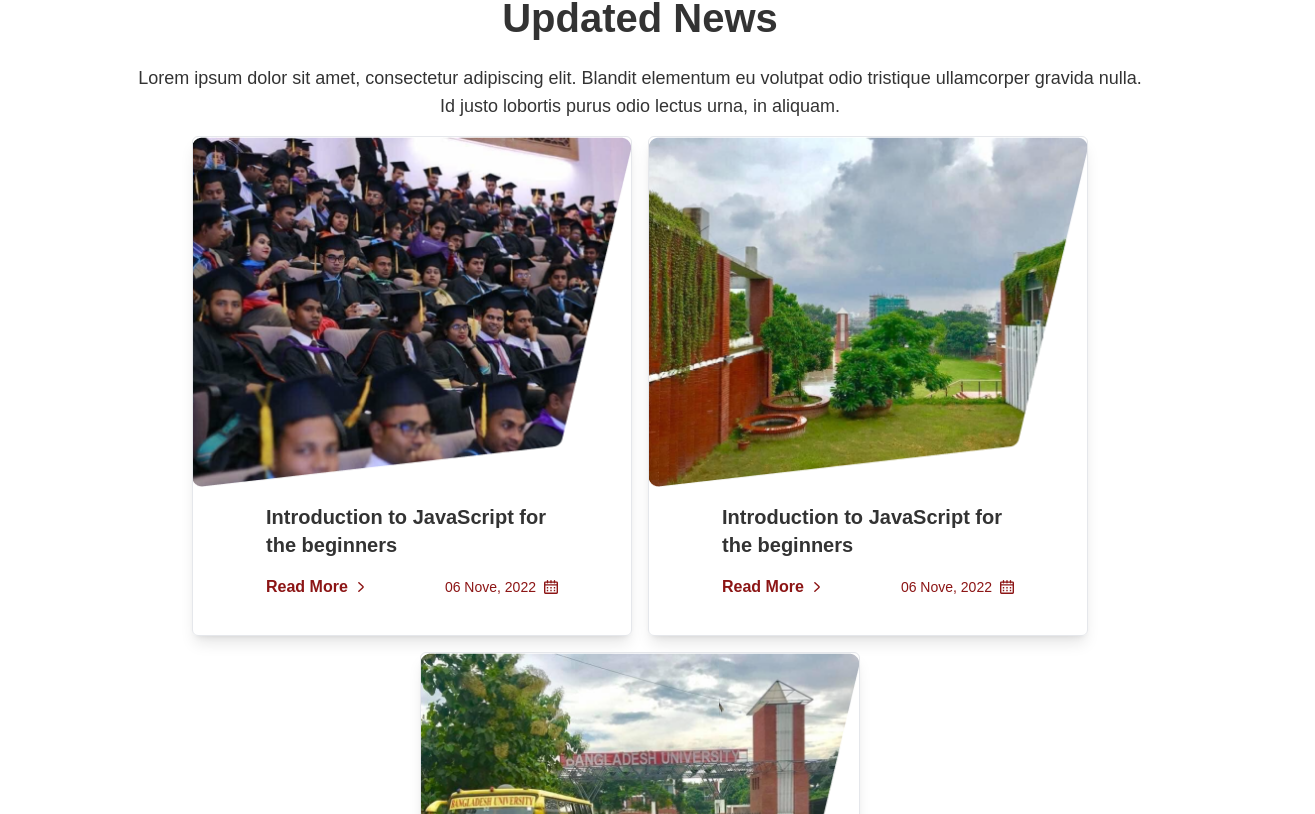
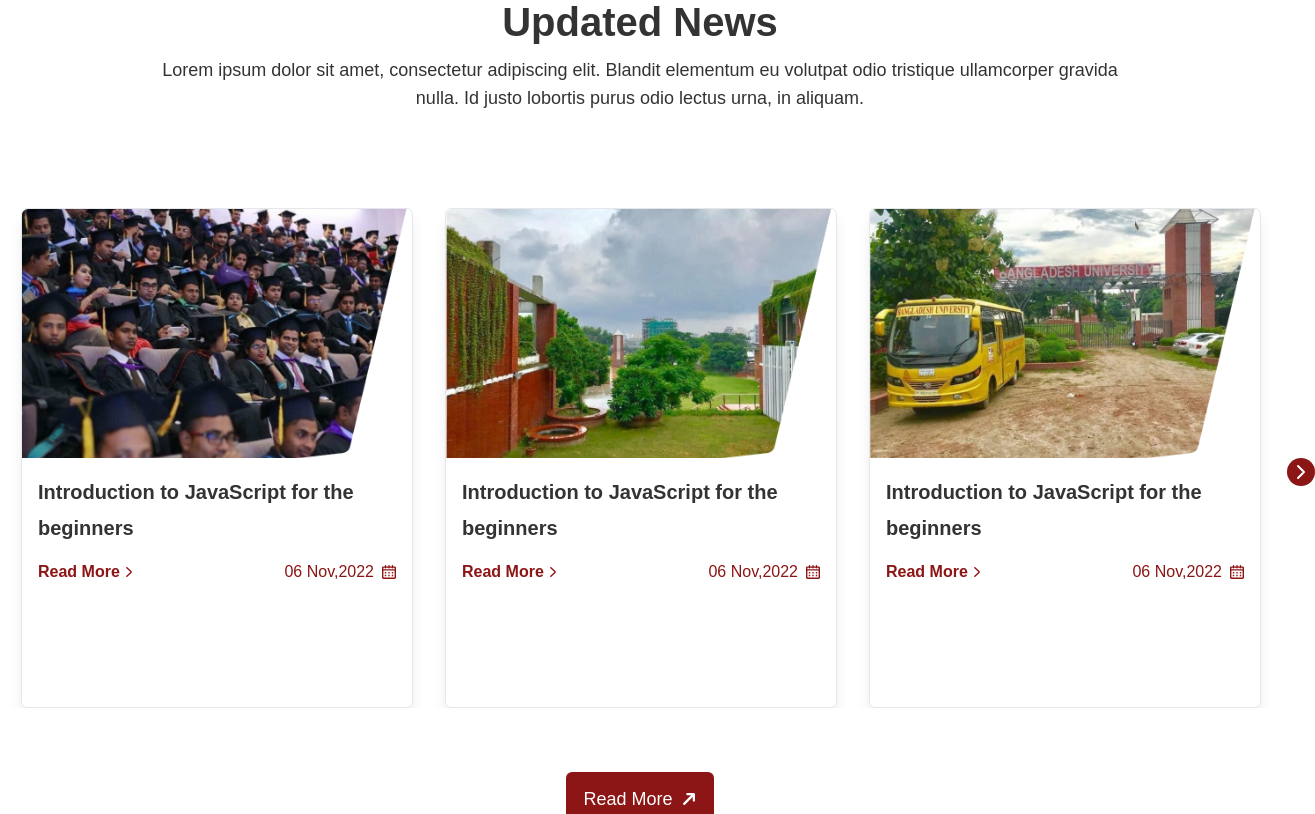
Before and after one commit to itzJunaedRayhan/Bangladesh-University-Front-End, a Next.js app: page / in a window 1280 px wide. Shown: the part 1086-1900 px from the top of the page, 1315 px wide, since content can reach past the window. Built offline with nearby package versions, Linux system fonts and the light colour scheme.

Commit message:
[DONE] UpdatedNews

```diff
--- a/package.json
+++ b/package.json
@@ -10,9 +10,12 @@
     "prepare": "husky"
   },
   "dependencies": {
+    "@types/react-slick": "^0.23.13",
     "next": "15.0.1",
     "react": "19.0.0-rc-69d4b800-20241021",
-    "react-dom": "19.0.0-rc-69d4b800-20241021"
+    "react-dom": "19.0.0-rc-69d4b800-20241021",
+    "react-slick": "^0.30.2",
+    "slick-carousel": "^1.8.1"
   },
   "devDependencies": {
     "@types/node": "^20",
--- a/src/components/button/Button.tsx
+++ b/src/components/button/Button.tsx
@@ -2,10 +2,13 @@
 
 export default function Button() {
   return (
-    <Link href='#' className=' group text-lg py-3 px-4 rounded-md flex items-center justify-center bg-main text-white'>
+    <Link
+      href='#'
+      className='group text-lg py-3 px-4 xs:py-2 xs:text-sm xs:px-2 md:py-3 md:px-3 md:text-lg xl:px-4 xl:py-3 rounded-md flex items-center justify-center bg-main text-white border border-transparent transition duration-300 ease-in-out hover:bg-white hover:text-main hover:border-main'
+    >
       Read More
       <svg
-        className='w-4 h-4 text-white ml-2'
+        className='w-4 h-4 xs:w-2.5 xs:2.5 md:w-3 md:h-3 xl:w-4 xl:h-4 -rotate-45 text-white ml-2 transition duration-300 ease-in-out group-hover:text-main'
         aria-hidden='true'
         xmlns='http://www.w3.org/2000/svg'
         fill='none'
@@ -13,9 +16,9 @@
       >
         <path
           stroke='currentColor'
-          stroke-linecap='round'
-          stroke-linejoin='round'
-          stroke-width='2'
+          strokeLinecap='round'
+          strokeLinejoin='round'
+          strokeWidth='2'
           d='M1 5h12m0 0L9 1m4 4L9 9'
         />
       </svg>
--- a/src/components/navbar/Navbar.tsx
+++ b/src/components/navbar/Navbar.tsx
@@ -3,7 +3,7 @@
 import DesktopNavBar from './desktop/DesktopNavbar'
 import MobileDrawer from './mobile/MobileDrawer'
 import MobileNavBar from './mobile/MobileNavBar'
-import styles from './NavBar.module.css'
+import styles from './Navbar.module.css'
 
 const NavBar = () => (
   <nav className={styles.navbar}>
--- a/src/components/updated-news/UpdateNewsCard.tsx
+++ b/src/components/updated-news/UpdateNewsCard.tsx
@@ -1,67 +1,65 @@
-import Image from 'next/image';
-import Link from 'next/link';
-import { CarouselData } from './updatedNewsData';
+import Image from 'next/image'
+import Link from 'next/link'
+import {CarouselCardProps} from './UpdatedNewsDataInterface'
 
-export default function CarouselCard() {
+export default function CarouselCard({data, index}: CarouselCardProps) {
   return (
-    <div className="flex flex-wrap justify-center gap-4">
-      {CarouselData.map((data, index) => (
+    <div className='flex flex-wrap justify-center gap-5 lg:mx-4 xs:mx-1 sm:mx-2 xs:gap-2'>
       <div
+        className='max-w-[440px] xl:h-[500px] flex xs:flex-col xs:items-center shadow-lg rounded-md border xs:h-auto xs:w-[95%] sm:w-full lg:h-[350px]'
         key={index}
-          className="w-[440px] h-[500px] flex flex-col items-center shadow-lg rounded-md border"
       >
         <Image
-            className="w-full h-[350px] object-cover rounded-t-md"
+          className='w-full h-[60%] object-cover rounded-t-md sm:h-1/2'
           src={data.imageURL}
           width={400}
           height={350}
           alt={data.title}
         />
-          <div className="w-4/6">
-            <h3 className="py-4 font-bold text-xl text-darkTwo">
+        <div className='w-4/6 xs:w-full xs:px-2 lg:px-4'>
+          <h3 className='py-4 font-bold text-xl text-darkTwo xs:text-xs xs:text-left sm:text-lg sm:leading-6 md:text-lg lg:text-xl lg:leading-9'>
             {data.title}
           </h3>
-            <div className="flex justify-between">
+          <div className='flex xs:flex-col sm:flex-row items-center justify-between'>
             <Link
               href={data.link}
-                className="text-main text-[16px] font-bold flex items-center"
+              className='text-main text-[16px] font-bold flex text-nowrap items-center xs:text-xs sm:text-sm lg:text-[16px]'
             >
               {data.ButtonText}
               <svg
-                  className="w-2.5 h-2.5 ml-2 text-main"
-                  aria-hidden="true"
-                  xmlns="http://www.w3.org/2000/svg"
-                  fill="none"
-                  viewBox="0 0 8 14"
+                className='w-2.5 h-2.5 ml-2 text-main xs:ml-1 sm:hidden md:block'
+                aria-hidden='true'
+                xmlns='http://www.w3.org/2000/svg'
+                fill='none'
+                viewBox='0 0 8 14'
               >
                 <path
-                    stroke="currentColor"
-                    strokeLinecap="round"
-                    strokeLinejoin="round"
-                    strokeWidth="2"
-                    d="m1 13 5.7-5.326a.909.909 0 0 0 0-1.348L1 1"
+                  stroke='currentColor'
+                  strokeLinecap='round'
+                  strokeLinejoin='round'
+                  strokeWidth='2'
+                  d='m1 13 5.7-5.326a.909.909 0 0 0 0-1.348L1 1'
                 />
               </svg>
             </Link>
-              <span className="flex items-center text-sm text-main">
+            <span className='flex text-nowrap items-center text-sm text-main xs:text-xs xs:mt-1 xs:mb-4 sm:text-sm sm:mt-0 sm:mb-0 lg:text-[16px]'>
               {data.date}
               <svg
-                  className="w-3.5 h-3.5 ml-2 text-main"
-                  aria-hidden="true"
-                  xmlns="http://www.w3.org/2000/svg"
-                  fill="none"
-                  viewBox="0 0 20 20"
+                className='w-3.5 h-3.5 ml-2 text-main sm:hidden md:block'
+                aria-hidden='true'
+                xmlns='http://www.w3.org/2000/svg'
+                fill='none'
+                viewBox='0 0 20 20'
               >
                 <path
-                    fill="currentColor"
-                    d="M6 1a1 1 0 0 0-2 0h2ZM4 4a1 1 0 0 0 2 0H4Zm7-3a1 1 0 1 0-2 0h2ZM9 4a1 1 0 1 0 2 0H9Zm7-3a1 1 0 1 0-2 0h2Zm-2 3a1 1 0 1 0 2 0h-2ZM1 6a1 1 0 0 0 0 2V6Zm18 2a1 1 0 1 0 0-2v2ZM5 11v-1H4v1h1Zm0 .01H4v1h1v-1Zm.01 0v1h1v-1h-1Zm0-.01h1v-1h-1v1ZM10 11v-1H9v1h1Zm0 .01H9v1h1v-1Zm.01 0v1h1v-1h-1Zm0-.01h1v-1h-1v1ZM10 15v-1H9v1h1Zm0 .01H9v1h1v-1Zm.01 0v1h1v-1h-1Zm0-.01h1v-1h-1v1ZM15 15v-1h-1v1h1Zm0 .01h-1v1h1v-1Zm.01 0v1h1v-1h-1Zm0-.01h1v-1h-1v1ZM15 11v-1h-1v1h1Zm0 .01h-1v1h1v-1Zm.01 0v1h1v-1h-1Zm0-.01h1v-1h-1v1ZM5 15v-1H4v1h1Zm0 .01H4v1h1v-1Zm.01 0v1h1v-1h-1Zm0-.01h1v-1h-1v1ZM2 4h16V2H2v2Zm16 0h2a2 2 0 0 0-2-2v2Zm0 0v14h2V4h-2Zm0 14v2a2 2 0 0 0 2-2h-2Zm0 0H2v2h16v-2ZM2 18H0a2 2 0 0 0 2 2v-2Zm0 0V4H0v14h2ZM2 4V2a2 2 0 0 0-2 2h2Zm2-3v3h2V1H4Zm5 0v3h2V1H9Zm5 0v3h2V1h-2ZM1 8h18V6H1v2Zm3 3v.01h2V11H4Zm1 1.01h.01v-2H5v2Zm1.01-1V11h-2v.01h2Zm-1-1.01H5v2h.01v-2ZM9 11v.01h2V11H9Zm1 1.01h.01v-2H10v2Zm1.01-1V11h-2v.01h2Zm-1-1.01H10v2h.01v-2ZM9 15v.01h2V15H9Zm1 1.01h.01v-2H10v2Zm1.01-1V15h-2v.01h2Zm-1-1.01H10v2h.01v-2ZM14 15v.01h2V15h-2Zm1 1.01h.01v-2H15v2Zm1.01-1V15h-2v.01h2Zm-1-1.01H15v2h.01v-2ZM14 11v.01h2V11h-2Zm1 1.01h.01v-2H15v2Zm1.01-1V11h-2v.01h2Zm-1-1.01H15v2h.01v-2ZM4 15v.01h2V15H4Zm1 1.01h.01v-2H5v2Zm1.01-1V15h-2v.01h2Zm-1-1.01H5v2h.01v-2Z"
+                  fill='currentColor'
+                  d='M6 1a1 1 0 0 0-2 0h2ZM4 4a1 1 0 0 0 2 0H4Zm7-3a1 1 0 1 0-2 0h2ZM9 4a1 1 0 1 0 2 0H9Zm7-3a1 1 0 1 0-2 0h2Zm-2 3a1 1 0 1 0 2 0h-2ZM1 6a1 1 0 0 0 0 2V6Zm18 2a1 1 0 1 0 0-2v2ZM5 11v-1H4v1h1Zm0 .01H4v1h1v-1Zm.01 0v1h1v-1h-1Zm0-.01h1v-1h-1v1ZM10 11v-1H9v1h1Zm0 .01H9v1h1v-1Zm.01 0v1h1v-1h-1Zm0-.01h1v-1h-1v1ZM10 15v-1H9v1h1Zm0 .01H9v1h1v-1Zm.01 0v1h1v-1h-1Zm0-.01h1v-1h-1v1ZM15 15v-1h-1v1h1Zm0 .01h-1v1h1v-1Zm.01 0v1h1v-1h-1Zm0-.01h1v-1h-1v1ZM15 11v-1h-1v1h1Zm0 .01h-1v1h1v-1Zm.01 0v1h1v-1h-1Zm0-.01h1v-1h-1v1ZM5 15v-1H4v1h1Zm0 .01H4v1h1v-1Zm.01 0v1h1v-1h-1Zm0-.01h1v-1h-1v1ZM2 4h16V2H2v2Zm16 0h2a2 2 0 0 0-2-2v2Zm0 0v14h2V4h-2Zm0 14v2a2 2 0 0 0 2-2h-2Zm0 0H2v2h16v-2ZM2 18H0a2 2 0 0 0 2 2v-2Zm0 0V4H0v14h2ZM2 4V2a2 2 0 0 0-2 2h2Zm2-3v3h2V1H4Zm5 0v3h2V1H9Zm5 0v3h2V1h-2ZM1 8h18V6H1v2Zm3 3v.01h2V11H4Zm1 1.01h.01v-2H5v2Zm1.01-1V11h-2v.01h2Zm-1-1.01H5v2h.01v-2ZM9 11v.01h2V11H9Zm1 1.01h.01v-2H10v2Zm1.01-1V11h-2v.01h2Zm-1-1.01H10v2h.01v-2ZM9 15v.01h2V15H9Zm1 1.01h.01v-2H10v2Zm1.01-1V15h-2v.01h2Zm-1-1.01H10v2h.01v-2ZM14 15v.01h2V15h-2Zm1 1.01h.01v-2H15v2Zm1.01-1V15h-2v.01h2Zm-1-1.01H15v2h.01v-2ZM14 11v.01h2V11h-2Zm1 1.01h.01v-2H15v2Zm1.01-1V11h-2v.01h2Zm-1-1.01H15v2h.01v-2ZM4 15v.01h2V15H4Zm1 1.01h.01v-2H5v2Zm1.01-1V15h-2v.01h2Zm-1-1.01H5v2h.01v-2Z'
                 />
               </svg>
             </span>
           </div>
         </div>
       </div>
-      ))}
     </div>
-  );
+  )
 }
--- a/src/components/updated-news/UpdatedNews.tsx
+++ b/src/components/updated-news/UpdatedNews.tsx
@@ -1,20 +1,112 @@
-import Button from "../button/Button";
-import CarouselCard from "./UpdateNewsCard";
+'use client'
+import {useRef} from 'react'
+import Slider from 'react-slick'
+import 'slick-carousel/slick/slick-theme.css'
+import 'slick-carousel/slick/slick.css'
+import Button from '../button/Button'
+import CarouselCard from './UpdateNewsCard'
+import {CarouselData} from './updatedNewsData'
 
 export default function UpdatedNews() {
+  const sliderRef = useRef<Slider | null>(null)
+  const settings = {
+    dots: false, // Display dots for navigation
+    infinite: true, // Infinite loop
+    speed: 500, // Slide transition speed
+    slidesToShow: 3, // Number of slides to show at a time
+    slidesToScroll: 1, // Number of slides to scroll at a time
+    arrows: true,
+
+    responsive: [
+      {
+        breakpoint: 640, // For medium screen sizes
+        settings: {
+          slidesToShow: 3,
+          slidesToScroll: 1,
+        },
+      },
+
+      {
+        breakpoint: 500, // For small screen sizes
+        settings: {
+          slidesToShow: 2,
+          slidesToScroll: 1,
+        },
+      },
+    ],
+  }
+
+  // Function to handle previous slide
+  const goToPrev = () => {
+    if (sliderRef.current) {
+      sliderRef.current.slickPrev()
+    }
+  }
+
+  // Function to handle next slide
+  const goToNext = () => {
+    if (sliderRef.current) {
+      sliderRef.current.slickNext()
+    }
+  }
+
   return (
-    <div className="w-full flex flex-col items-center my-10">
-      <div className='max-w-[1020px]'>
-        <h2 className='text-[40px] text-darkTwo font-bold text-center'>
+    <div className='w-full flex flex-col items-center my-10'>
+      <div className='max-w-[1020px] p-4'>
+        <h2 className='text-[40px] text-darkTwo font-bold text-center xs:text-2xl md:text-3xl xl:text-[40px]'>
           Updated News
         </h2>
-        <p className='py-4 text-lg text-darkTwo text-center'>
+        <p className='py-4 text-lg text-darkTwo text-center xs:text-sm sm:text-lg'>
           Lorem ipsum dolor sit amet, consectetur adipiscing elit. Blandit
           elementum eu volutpat odio tristique ullamcorper gravida nulla. Id
           justo lobortis purus odio lectus urna, in aliquam.
         </p>
       </div>
-      <CarouselCard />
+      <div className='my-20 xl:h-[500px] xs:max-w-full xl:max-w-[1350px] relative xl:px-10 xs:px-5 xs:my-5 sm:my-7 md:my-10 xl:my-16'>
+        <Slider ref={sliderRef} {...settings}>
+          {CarouselData.map((data, index) => (
+            <CarouselCard data={data} index={index} key={index} />
+          ))}
+        </Slider>
+        <span
+          className='absolute left-0 top-1/2 w-10 h-10 flex items-center justify-center bg-main text-white rounded-[50%] xs:w-7 xs:h-7 xs:left-0 xs:bg-transparent xs:text-main xl:bg-main xl:text-white'
+          onClick={goToPrev}
+        >
+          <svg
+            xmlns='http://www.w3.org/2000/svg'
+            width='24'
+            height='24'
+            viewBox='0 0 24 24'
+            fill='none'
+            stroke='currentColor'
+            strokeWidth='2'
+            strokeLinecap='round'
+            strokeLinejoin='round'
+            className='feather feather-chevron-left'
+          >
+            <polyline points='15 18 9 12 15 6'></polyline>
+          </svg>
+        </span>
+        <span
+          className='absolute right-0 top-1/2 w-10 h-10 flex items-center justify-center bg-main text-white rounded-[50%] xs:w-7 xs:h-7 xs:right-0 xs:bg-transparent xs:text-main xl:bg-main xl:text-white'
+          onClick={goToNext}
+        >
+          <svg
+            xmlns='http://www.w3.org/2000/svg'
+            width='24'
+            height='24'
+            viewBox='0 0 24 24'
+            fill='none'
+            stroke='currentColor'
+            strokeWidth='2'
+            strokeLinecap='round'
+            strokeLinejoin='round'
+            className='feather feather-chevron-right'
+          >
+            <polyline points='9 18 15 12 9 6'></polyline>
+          </svg>
+        </span>
+      </div>
       <Button />
     </div>
   )
--- /dev/null
+++ b/src/components/updated-news/UpdatedNewsDataInterface.ts
@@ -0,0 +1,14 @@
+import {StaticImageData} from 'next/image'
+
+export interface UpdatedNewsDataInterface {
+  imageURL: StaticImageData
+  title: string
+  link: string
+  ButtonText: string
+  date: string
+}
+
+export interface CarouselCardProps {
+  data: UpdatedNewsDataInterface
+  index: number
+}
--- a/src/components/updated-news/updatedNewsData.ts
+++ b/src/components/updated-news/updatedNewsData.ts
@@ -1,43 +1,79 @@
-import image1 from "../../../public/images/image-1.png"
-import image2 from "../../../public/images/image-2.png"
-import image3 from "../../../public/images/image-3.png"
-// import image4 from "../../../public/images/image-1.png"
-// import image5 from "../../../public/images/image-2.png"
+import image1 from '../../../public/images/image-1.png'
+import image2 from '../../../public/images/image-2.png'
+import image3 from '../../../public/images/image-3.png'
+import image4 from '../../../public/images/image-1.png'
+import image5 from '../../../public/images/image-2.png'
+import {UpdatedNewsDataInterface} from './UpdatedNewsDataInterface'
 
-export const CarouselData = [
+export const CarouselData: UpdatedNewsDataInterface[] = [
   {
-        imageURL : image1,
-        title : "Introduction to JavaScript for the beginners",
-        link: "#",
-        ButtonText: "Read More",
-        date: "06 Nove, 2022"
+    imageURL: image1,
+    title: 'Introduction to JavaScript for the beginners',
+    link: '#',
+    ButtonText: 'Read More',
+    date: '06 Nov,2022',
   },
   {
-        imageURL : image2,
-        title : "Introduction to JavaScript for the beginners",
-        link: "#",
-        ButtonText: "Read More",
-        date: "06 Nove, 2022"
+    imageURL: image2,
+    title: 'Introduction to JavaScript for the beginners',
+    link: '#',
+    ButtonText: 'Read More',
+    date: '06 Nov,2022',
   },
   {
-        imageURL : image3,
-        title : "Introduction to JavaScript for the beginners",
-        link: "#",
-        ButtonText: "Read More",
-        date: "06 Nove, 2022"
+    imageURL: image3,
+    title: 'Introduction to JavaScript for the beginners',
+    link: '#',
+    ButtonText: 'Read More',
+    date: '06 Nov,2022',
   },
-    // {
-    //     imageURL : image4,
-    //     title : "Introduction to JavaScript for the beginners",
-    //     link: "#",
-    //     ButtonText: "Read More",
-    //     date: "06 Nove, 2022"
-    // },
-    // {
-    //     imageURL : image5,
-    //     title : "Introduction to JavaScript for the beginners",
-    //     link: "#",
-    //     ButtonText: "Read More",
-    //     date: "06 Nove, 2022"
-    // },
+  {
+    imageURL: image4,
+    title: 'Introduction to JavaScript for the beginners',
+    link: '#',
+    ButtonText: 'Read More',
+    date: '06 Nov,2022',
+  },
+  {
+    imageURL: image5,
+    title: 'Introduction to JavaScript for the beginners',
+    link: '#',
+    ButtonText: 'Read More',
+    date: '06 Nov,2022',
+  },
+  {
+    imageURL: image1,
+    title: 'Introduction to JavaScript for the beginners',
+    link: '#',
+    ButtonText: 'Read More',
+    date: '06 Nov,2022',
+  },
+  {
+    imageURL: image2,
+    title: 'Introduction to JavaScript for the beginners',
+    link: '#',
+    ButtonText: 'Read More',
+    date: '06 Nov,2022',
+  },
+  {
+    imageURL: image3,
+    title: 'Introduction to JavaScript for the beginners',
+    link: '#',
+    ButtonText: 'Read More',
+    date: '06 Nov,2022',
+  },
+  {
+    imageURL: image4,
+    title: 'Introduction to JavaScript for the beginners',
+    link: '#',
+    ButtonText: 'Read More',
+    date: '06 Nov,2022',
+  },
+  {
+    imageURL: image5,
+    title: 'Introduction to JavaScript for the beginners',
+    link: '#',
+    ButtonText: 'Read More',
+    date: '06 Nov,2022',
+  },
 ]
--- a/src/layouts/MainLayout.tsx
+++ b/src/layouts/MainLayout.tsx
@@ -1,6 +1,6 @@
 // src/layouts/MainLayout.tsx
 import {ReactNode} from 'react'
-import Footer from '../components/footer/Footer'
+// import Footer from '../components/footer/Footer'
 import Navbar from '../components/navbar/Navbar'
 
 const MainLayout = ({children}: {children: ReactNode}) => {
@@ -8,7 +8,7 @@
     <div className='min-h-screen'>
       <Navbar />
       <main className='flex-grow'>{children}</main>
-      <Footer />
+      {/* <Footer /> */}
     </div>
   )
 }
```
Also changed, not shown: 1 other file (tests, documents, lock files or other folders). Lines whose indentation alone changed are shown as unchanged.
